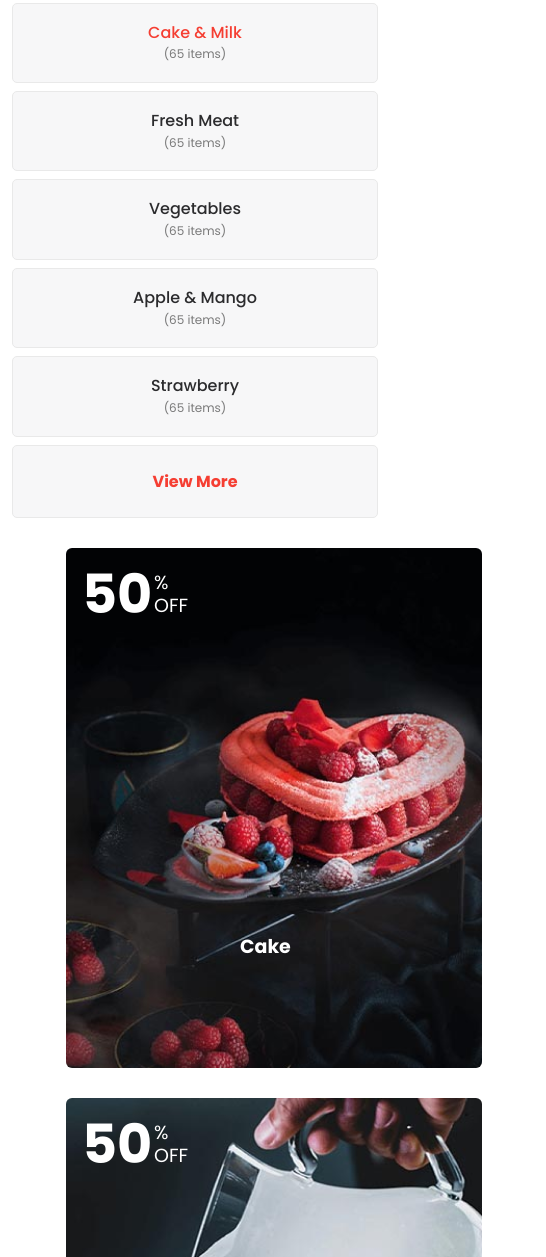
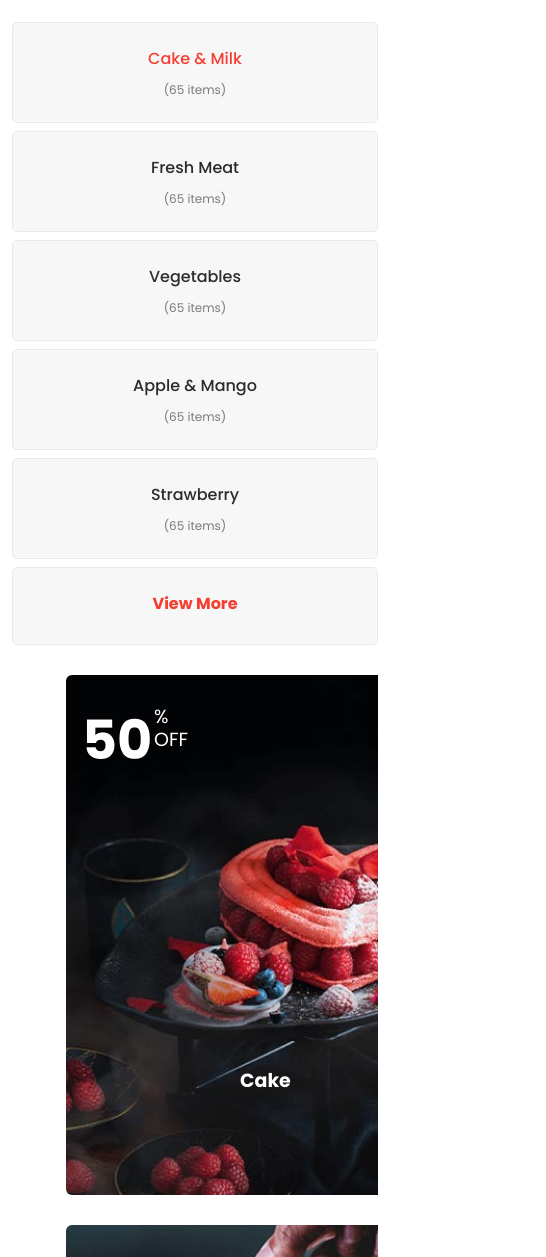
Before and after one commit to ibrahimkhaann/foodTrove.com, a plain HTML site: page index.html in a window 390 px wide. Shown: the part 743-2000 px from the top of the page, 546 px wide, since content can reach past the window. Drawn offline with Linux system fonts and the light colour scheme.

Commit message:
Update media.css

```diff
--- a/css/media.css
+++ b/css/media.css
@@ -12,6 +12,11 @@
         margin-left: -361px;
         color: red;
     }
+      *{
+        overflow-x:hidden;
+        line-height: normal !important;
+    }
+
     .navbar-brand i {
         margin-left: -182px;
     }
@@ -198,6 +203,11 @@
         margin-left: -361px;
         color: red;
     }
+      *{
+        overflow-x:hidden;
+        line-height: normal !important;
+    }
+
     .navbar-brand i {
         margin-left: -182px;
     }
@@ -384,6 +394,11 @@
         margin-left: -773px;
         color: red;
     }
+      *{
+        overflow-x:hidden;
+        line-height: normal !important;
+    }
+
     .nav-item{
        background-color: teal;
     }
```
